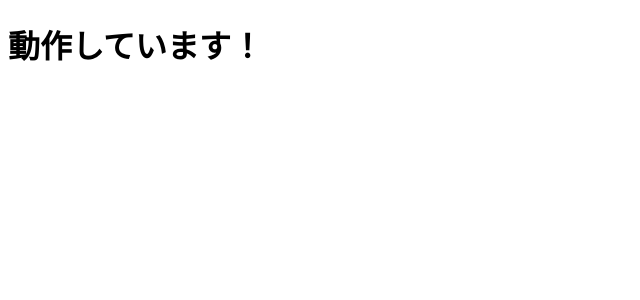
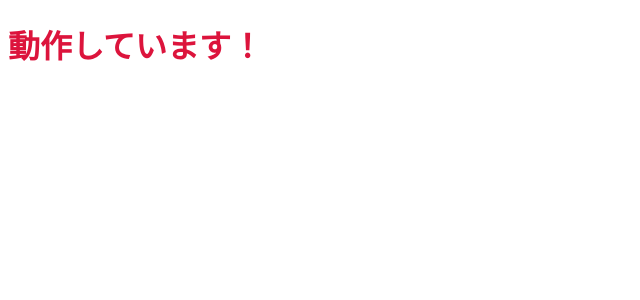
Before and after one commit to KHashimoto3/FormCoder_FRONT, a React (Vite) app: page / in a window 1280 px wide. Shown: the top 300 px of the page, without its empty margins (0-640 px from the left). Built offline with nearby package versions, Linux system fonts and the light colour scheme.

Commit message:
sassを導入した。

```diff
--- a/package.json
+++ b/package.json
@@ -11,7 +11,8 @@
   },
   "dependencies": {
     "react": "^18.2.0",
-    "react-dom": "^18.2.0"
+    "react-dom": "^18.2.0",
+    "sass": "^1.63.5"
   },
   "devDependencies": {
     "@types/react": "^18.0.37",
--- /dev/null
+++ b/src/App.module.scss
@@ -0,0 +1,3 @@
+h1 {
+  color: crimson;
+}
--- a/src/App.tsx
+++ b/src/App.tsx
@@ -1,7 +1,9 @@
+import "./App.module.scss";
+
 function App() {
   return (
     <>
-      <h1>動作しています！</h1>
+      <h1 className="h1">動作しています！</h1>
     </>
   );
 }
```
Also changed, not shown: 1 other file (tests, documents, lock files or other folders).
